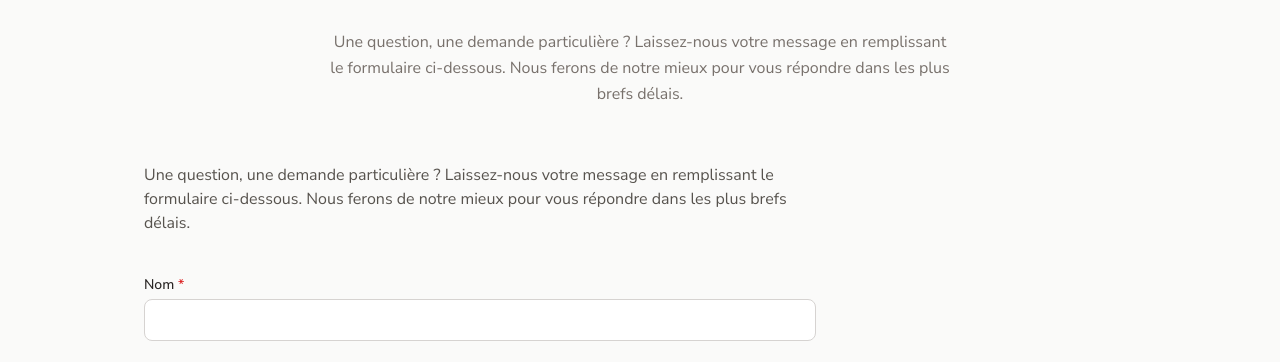
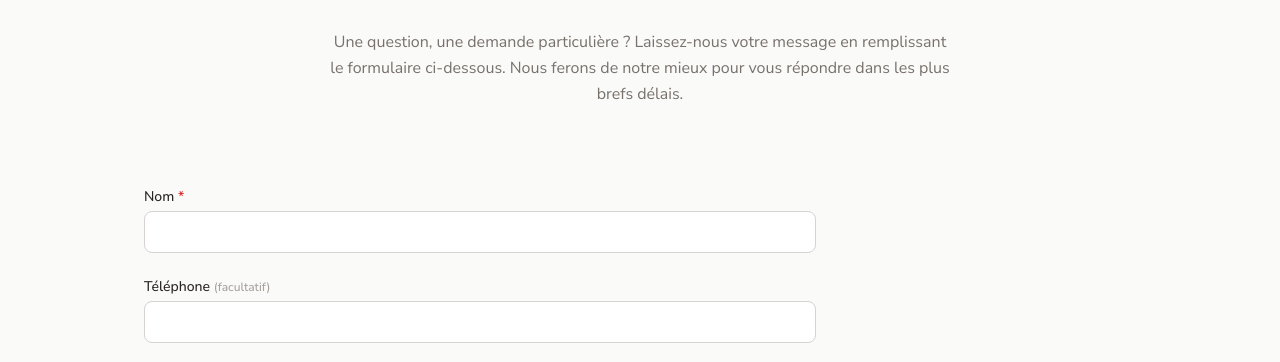
Before and after one commit to atelierovents/atelierovents, an Astro site: page /contact in a window 1280 px wide. Shown: the part 429-791 px from the top of the page. Built offline with nearby package versions, Linux system fonts and the light colour scheme; Astro itself is replaced by a stand-in of ours.

Commit message:
Drop the duplicated introduction on the Contact page
The tagline entered from the admin and the paragraph hardcoded above the
form were the same sentence, so visitors read it twice in a row. The
paragraph is removed: the tagline under the title is now the single place
where the introduction lives, which also means it can be edited from the
admin like every other line on the page.

```diff
--- a/src/pages/contact.astro
+++ b/src/pages/contact.astro
@@ -12,10 +12,8 @@ const { Content } = await entry.render();
   <PageHeader title={title} tagline={tagline} compact />
 
   <section class="max-w-5xl mx-auto px-4 pb-16">
-    <p class="text-stone-600 mb-10 max-w-2xl">
-      Une question, une demande particulière ? Laissez-nous votre message en remplissant le formulaire ci-dessous.
-      Nous ferons de notre mieux pour vous répondre dans les plus brefs délais.
-    </p>
+    <!-- L'introduction est l'accroche du bandeau : elle est saisie dans l'admin,
+         et ne doit pas être répétée ici. -->
 
     <!-- Formulaire de contact -->
     <form
```
